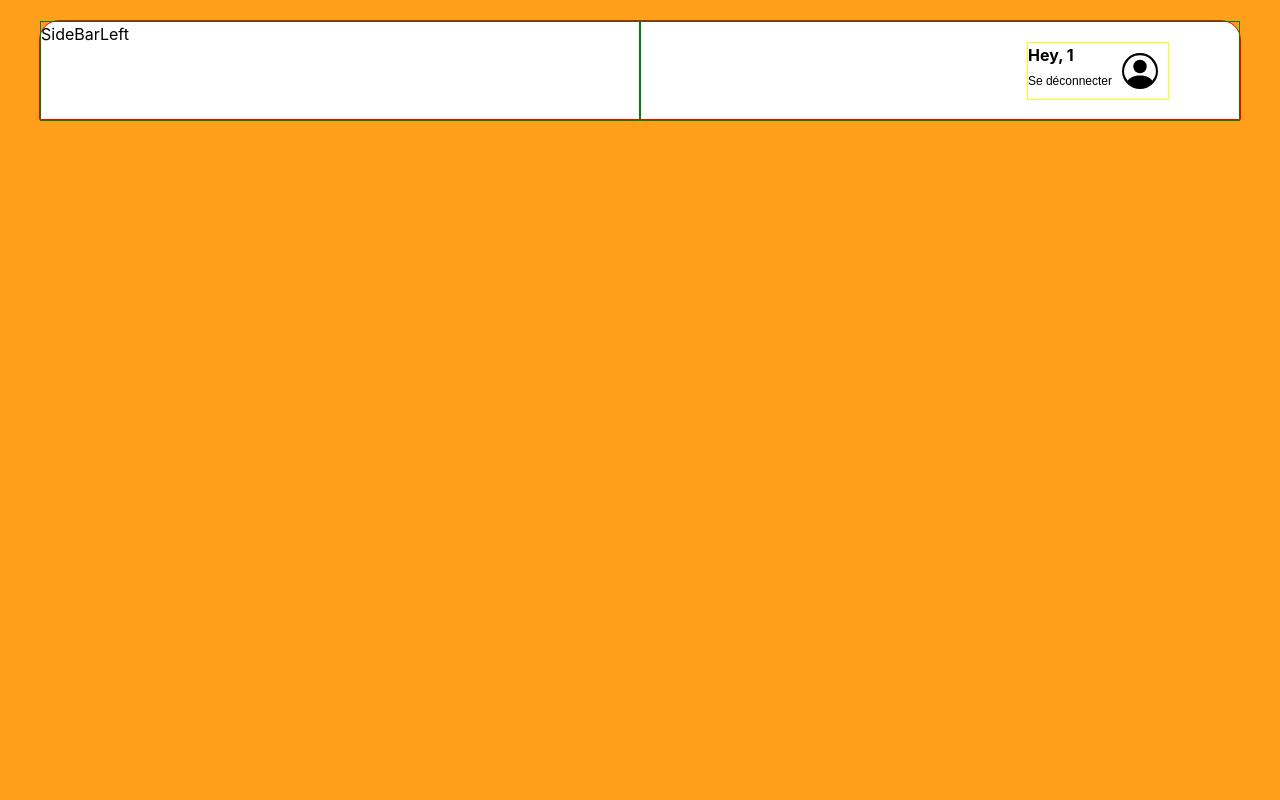
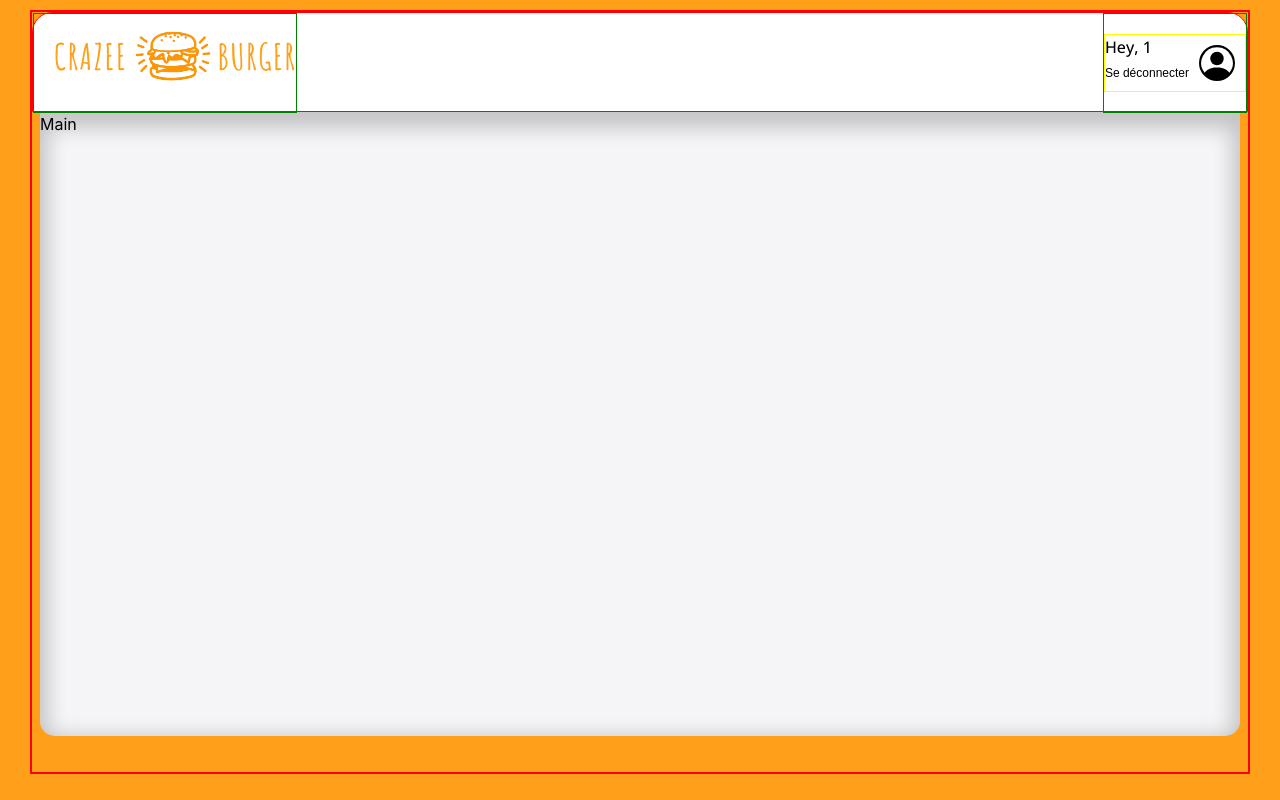
Before and after one commit to Ahamedmk/crazy-burger, a React (Vite) app: page /order/1 in a window 1280 px wide. Built offline with nearby package versions, Linux system fonts and the light colour scheme.

Commit message:
✅ F04>Navbar>ajout logo

```diff
--- a/src/Pages/Login/LoginPage.jsx
+++ b/src/Pages/Login/LoginPage.jsx
@@ -8,7 +8,7 @@ import burger from "../../assets/burger-background.jpg"
 export default function LoginPage() {
   return (
     <LoginPageStyled>
-      <LoginTitle />
+      <LoginTitle classname={"scaling"} />
       <LoginForm />
     </LoginPageStyled>
   )
@@ -33,5 +33,8 @@ const LoginPageStyled = styled.div`
   bottom: 0;
   z-index: -1;
   }
+  .scaling {
+    scale: 2.5;
+  }
 
 `;
--- a/src/Pages/Login/LoginTitle.jsx
+++ b/src/Pages/Login/LoginTitle.jsx
@@ -3,9 +3,9 @@ import {styled} from "styled-components"
 import bigburger from "../../assets/logo-orange.png"
 import { theme } from "../../theme"
 
-export function LoginTitle() {
+export function LoginTitle({classname}) {
   return (
-    <LoginTitleStyled>
+    <LoginTitleStyled className={classname}>
         <h1>CRAZEE</h1>
         <img src={bigburger} alt="image"></img>
         <h1>BURGER</h1>
@@ -18,7 +18,7 @@ display: flex;
 align-items: center;
  justify-content: center;
 /* text-align: center;  */
- transform: scale(2.5);
+ /* transform: scale(2.5);  */
 /* border: 1px solid white; */
 img {
   object-fit: contain;
--- /dev/null
+++ b/src/Pages/OrderPage/Main/Main.jsx
@@ -0,0 +1,15 @@
+import { styled } from "styled-components";
+
+export default function Main() {
+  return <MainStyles>Main</MainStyles>;
+}
+const MainStyles = styled.div`
+  /* max-width: 1200px; */
+  height: 78vh;
+  max-width:1200px;
+  /* margin-bottom: 80px;  */
+  background: #f5f5f7;
+  box-shadow: 0px 8px 20px 8px rgba(0, 0, 0, 0.2) inset;
+  border-radius: 0px 0px 15px 15px;
+  margin: 0 auto;
+`;
--- a/src/Pages/OrderPage/Navbar/Navbar.jsx
+++ b/src/Pages/OrderPage/Navbar/Navbar.jsx
@@ -14,14 +14,15 @@ export default function Navbar() {
 }
 const NavbarStyles = styled.div`
    display: flex;
- /* justify-content: space-between; */
-  max-width: 1200px;
+  justify-content: space-between;
+  max-width: 1400px;
   height: 98.18px;
   border: 1px solid red;
   border-radius: 20px 20px 0 0;
   margin: 0 auto;
-  margin-top: 20px;
+  /* margin-top: 20px; */
   background:white;
+  font-family: "Open Sans", sans-serif;
 
 
 `;
--- a/src/Pages/OrderPage/Navbar/SideBarLeft.jsx
+++ b/src/Pages/OrderPage/Navbar/SideBarLeft.jsx
@@ -1,12 +1,16 @@
 import { styled } from "styled-components";
+import { LoginTitle } from "../../Login/LoginTitle";
 
 export default function SideBarLeft() {
   return <SideBarLeftStyles>
-    SideBarLeft
+    <LoginTitle/>
     </SideBarLeftStyles>;
 }
 const SideBarLeftStyles = styled.div`
   height: 100%;
-  width: 600px;
+  padding-left: 20px;
+  /* width: 600px; */
+
   border: 1px solid green;
+
 `;
--- a/src/Pages/OrderPage/Navbar/SideBarRight/Identification.jsx
+++ b/src/Pages/OrderPage/Navbar/SideBarRight/Identification.jsx
@@ -22,7 +22,8 @@ display: flex;
 justify-content: flex-end;
 max-width: 250px;
 border: 1px solid yellow;
-margin-right: 70px;
+margin: auto 0;
+/* margin-right: 70px; */
 h4 {
     margin: 0px;
 }
--- a/src/Pages/OrderPage/Navbar/SideBarRight/SideBarRight.jsx
+++ b/src/Pages/OrderPage/Navbar/SideBarRight/SideBarRight.jsx
@@ -8,9 +8,10 @@ export default function SideBarRight() {
 }
 const SideBarRightStyled = styled.div`
   display: flex;
-  justify-content: flex-end;
-  align-items: center;
+  /* justify-content: flex-end;
+  align-items: center;  */
   height: 100%;
-  width: 600px;
+  /* width: 600px; */
   border: 1px solid green;
+  /* margin: auto 0; */
 `;
--- a/src/Pages/OrderPage/OrderPage.jsx
+++ b/src/Pages/OrderPage/OrderPage.jsx
@@ -2,16 +2,31 @@
 // import { Link } from "react-router-dom"
 import { styled } from 'styled-components';
 import Navbar from './Navbar/Navbar'
+import Main from './Main/Main';
 
 export default function OrderPage() {
   return (
     <OrderPageStyled>
+      <div className='container'>
       <Navbar />
+      <Main />
+      </div>
 
     </OrderPageStyled>
   )
 }
 const OrderPageStyled = styled.div`
+display: flex;
+justify-content: center;
+align-items: center;
+padding-top:10px;
+
+ .container {
+  border: 2px solid red;
+  height: 95vh;
+  width: 95vw;
+
+ }
 
   &:before {
   content: "";
```
